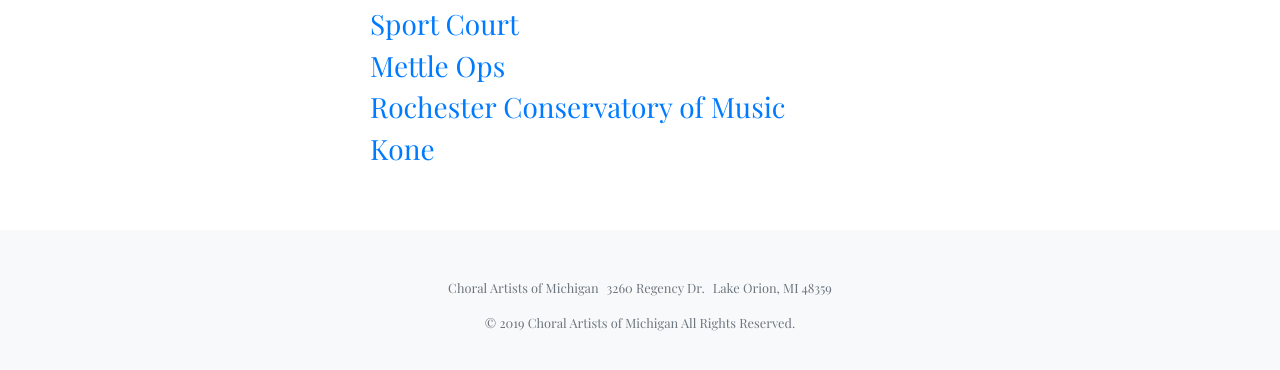
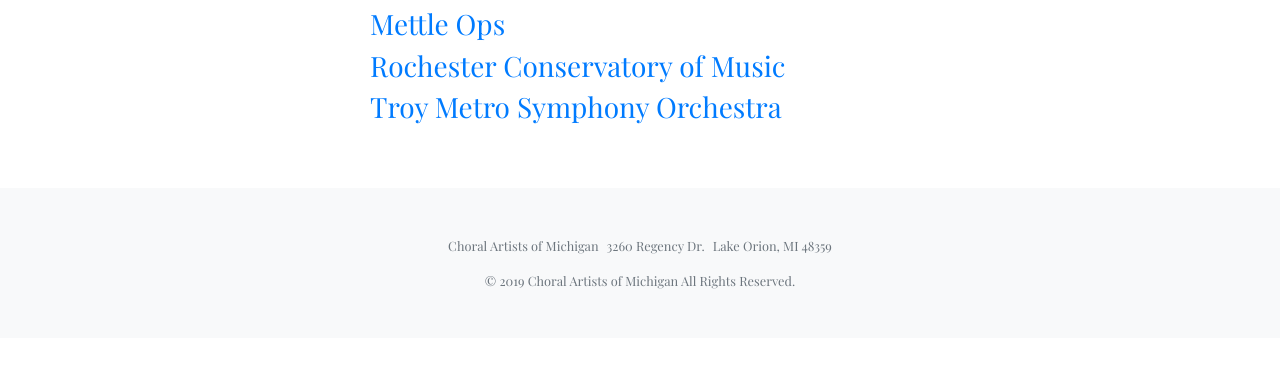
Before and after one commit to tbhockey/choral-artists-of-michigan, a plain HTML site: page sponsors.html in a window 1280 px wide. Shown: the part 210-580 px from the top of the page. Drawn offline with nearby package versions, Linux system fonts and the light colour scheme.

Commit message:
Minor updates

```diff
--- a/sponsors.html
+++ b/sponsors.html
@@ -32,10 +32,9 @@
           <ul class="list-unstyled">
             <li><h3><a href="https://www.musical-resources.com">Musical Resources</a></h3></li>
             <li><h3><a href="https://www.michiganbusiness.org/industries/macc/">Michigan Arts and Culture Council (MACC)</a></h3></li>
-            <li><h3><a href="http://www.sportcourtmi.com">Sport Court</a></h3></li>
             <li><h3><a href="https://www.mettleops.com">Mettle Ops</a></h3></li>
             <li><h3><a href="https://www.rochesterconservatory.com">Rochester Conservatory of Music</a></h3></li>
-            <li><h3><a href="https://www.kone.us/about-us/contact-us/branch-offices/detroit/">Kone</a></h3></li>
+            <li><h3><a href="https://www.troymetro.org/">Troy Metro Symphony Orchestra</a></h3></li>
           </ul>
         </div>
       </div>
```
Also changed, not shown: index.html (+1 -1 lines).
